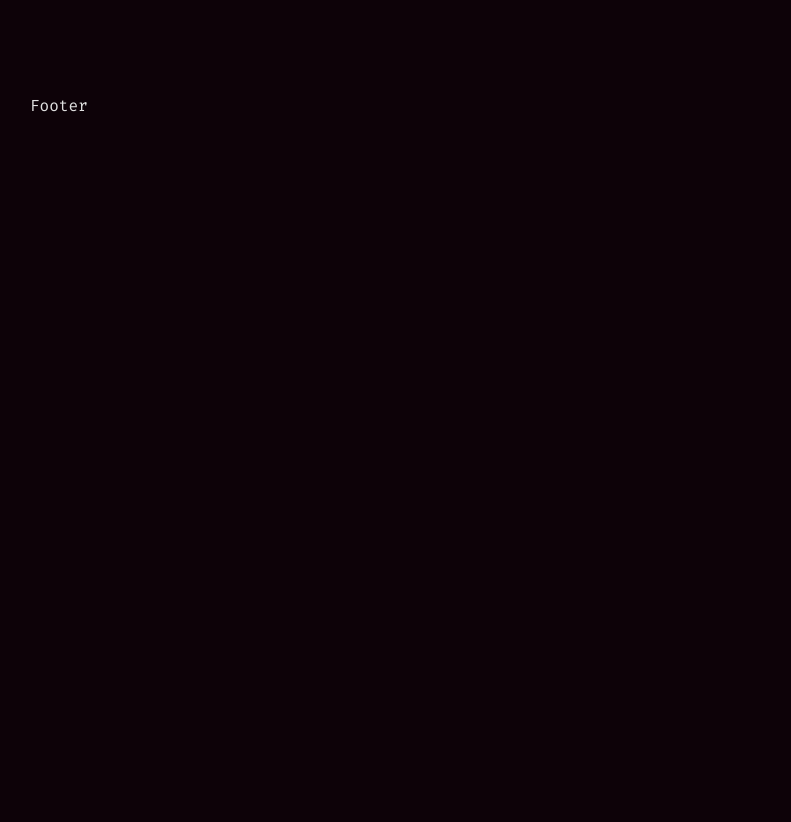
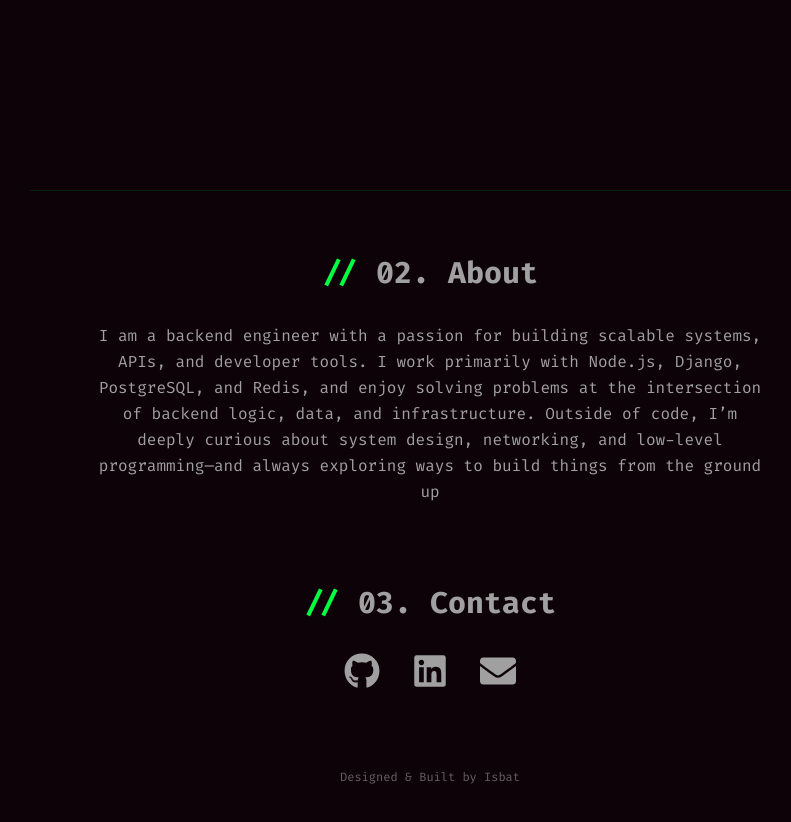
Before and after one commit to IsbatBInHossain/isbat-portfolio, a Next.js app: page / in a window 1280 px wide. Shown: the part 1774-2596 px from the top of the page, without its empty margins (210-1001 px from the left). Before the commit the page ends 1940 px from the top, so only its background shows below. Built offline with nearby package versions, Linux system fonts and the light colour scheme.

Commit message:
feat: add about me and contacts section

```diff
--- a/src/app/components/Footer.jsx
+++ b/src/app/components/Footer.jsx
@@ -1,5 +1,56 @@
+import { config } from '@/data/config'
+import { FaGithub, FaLinkedin, FaEnvelope } from 'react-icons/fa'
+
 const Footer = () => {
-  return <div> Footer</div>
+  // Map keys from our config file to the imported icons
+  const socialIcons = {
+    github: <FaGithub />,
+    linkedin: <FaLinkedin />,
+    email: <FaEnvelope />,
+  }
+
+  return (
+    <footer className='w-full mt-24 py-16 border-t border-matrix-green-dark/20 text-center'>
+      <div className='max-w-3xl mx-auto px-4'>
+        {/* About Section */}
+        <div id='about' className='mb-20'>
+          <h2 className='text-3xl font-bold text-center mb-8 text-text-secondary'>
+            <span className='text-matrix-green'>//</span> 02. About
+          </h2>
+          <p className='text-text-secondary max-w-2xl mx-auto leading-relaxed'>
+            {config.about.description}
+          </p>
+        </div>
+
+        {/* Contact Section */}
+        <div id='contact' className='mb-20'>
+          <h2 className='text-3xl font-bold text-center mb-8 text-text-secondary'>
+            <span className='text-matrix-green'>//</span> 03. Contact
+          </h2>
+          <div className='flex justify-center items-center gap-8 text-4xl'>
+            {/* Loop through the links in the config file and render them */}
+            {Object.entries(config.contact.links).map(([key, value]) => (
+              <a
+                key={key}
+                href={value}
+                target='_blank'
+                rel='noopener noreferrer'
+                aria-label={key}
+                className='text-text-secondary hover:text-matrix-green hover:-translate-y-1 transition-all duration-200'
+              >
+                {socialIcons[key]}
+              </a>
+            ))}
+          </div>
+        </div>
+
+        {/* Built by Section */}
+        <div className='text-xs text-text-secondary/60 font-mono'>
+          <p> Designed & Built by {config.name}</p>
+        </div>
+      </div>
+    </footer>
+  )
 }
 
 export default Footer
```
